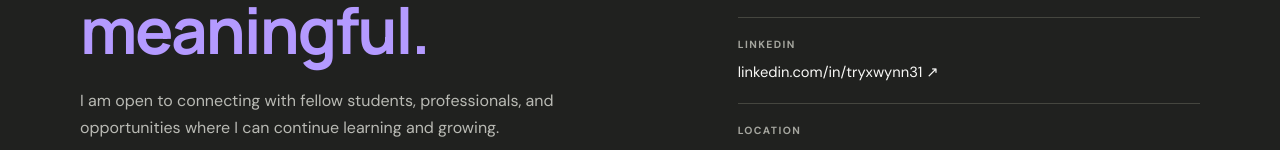
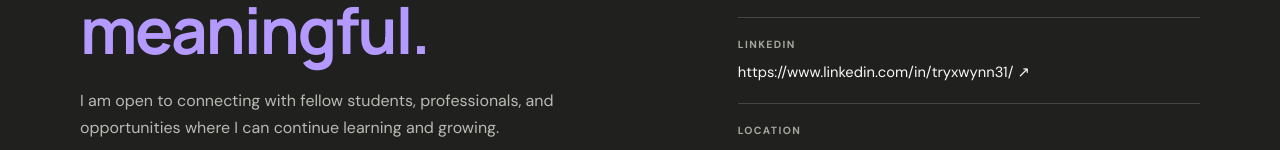
Before and after one commit to tryxwynn31-max/tryx-personal-portfolio, a plain HTML site: page index.html in a window 1280 px wide. Shown: the part 6193-6343 px from the top of the page. Drawn offline with Linux system fonts and the light colour scheme.

Commit message:
Update index.html

```diff
--- a/index.html
+++ b/index.html
@@ -58,7 +58,7 @@
 
                 <div class="social-links">
                     <a href="https://github.com/tryxwynn31-max" target="_blank" rel="noopener noreferrer">GitHub ↗</a>
-                    <a href="www.linkedin.com/in/tryxwynn31" target="_blank" rel="noopener noreferrer">LinkedIn ↗</a>
+                    <a href="https://www.linkedin.com/in/tryxwynn31/" target="_blank" rel="noopener noreferrer">LinkedIn ↗</a>
                     <a href="mailto:tryxwynn31@gmail.com">Email Me ↗</a>
                 </div>
             </div>
@@ -423,7 +423,7 @@
                     </div>
                     <div class="contact-item">
                         <span>LINKEDIN</span>
-                        <a href="www.linkedin.com/in/tryxwynn31" target="_blank" rel="noopener noreferrer">linkedin.com/in/tryxwynn31 ↗</a>
+                        <a href="www.linkedin.com/in/tryxwynn31" target="_blank" rel="noopener noreferrer">https://www.linkedin.com/in/tryxwynn31/ ↗</a>
                     </div>
                     <div class="contact-item">
                         <span>LOCATION</span>
```
